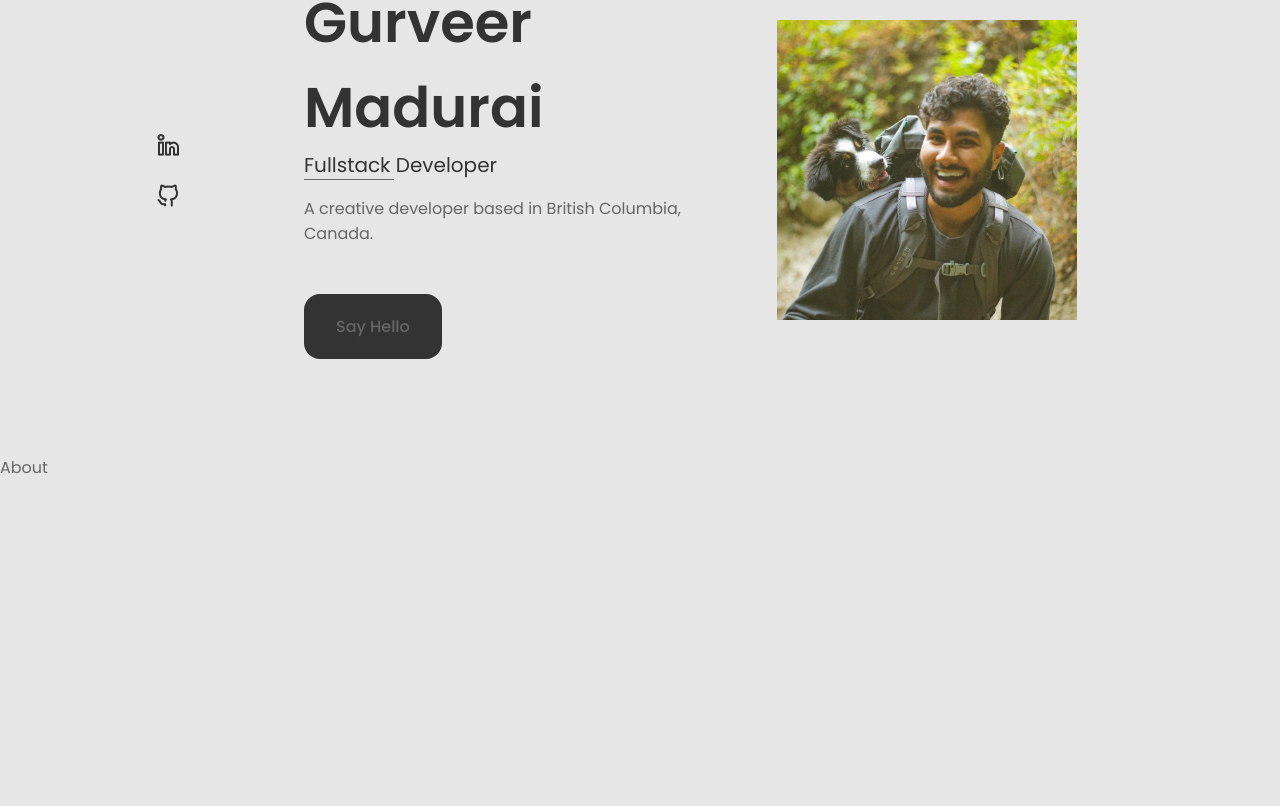
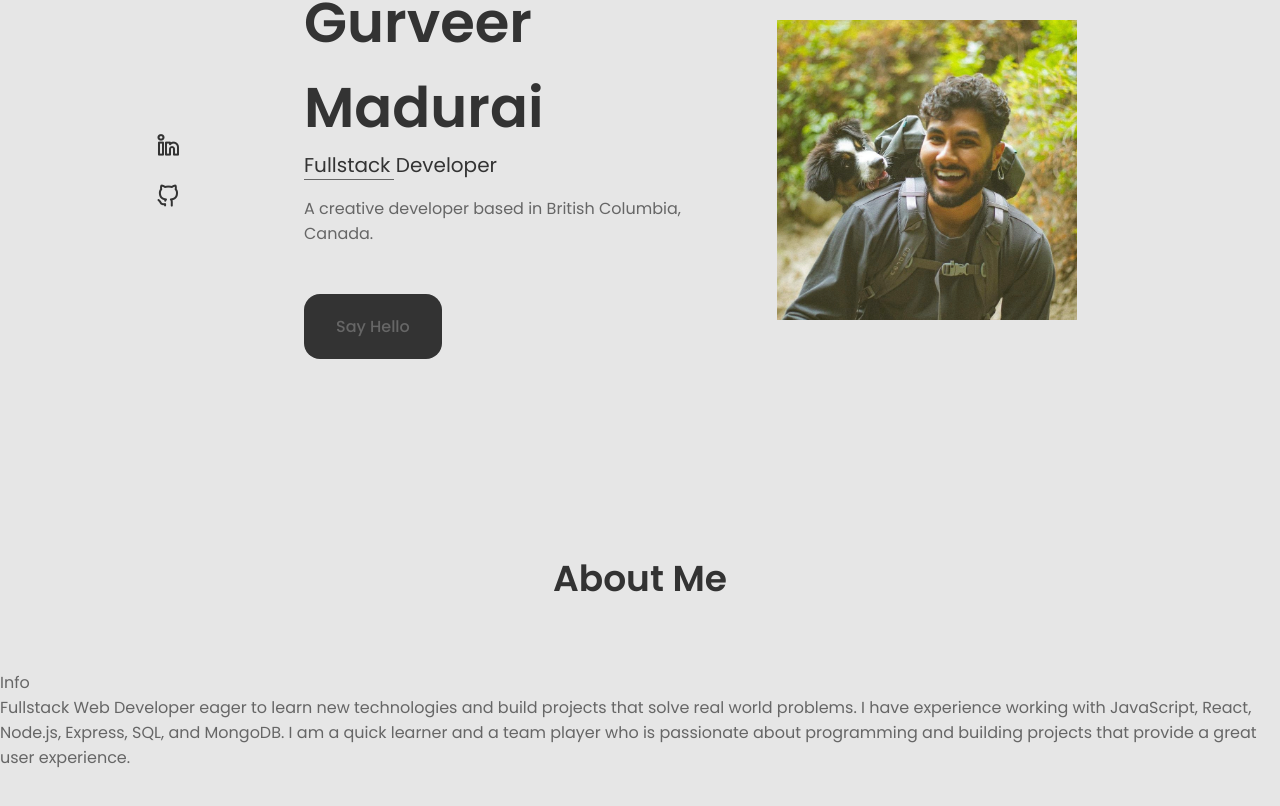
Before and after one commit to gurverm/react-portfolio, a React (Create React App) app: page / in a window 1280 px wide. Shown: the part 204-1010 px from the top of the page. Before the commit the page ends 800 px from the top, so only its background shows below. Built offline with nearby package versions, Linux system fonts and the light colour scheme; a web font is replaced by a local one.

Commit message:
about me updated

```diff
--- a/src/App.js
+++ b/src/App.js
@@ -6,7 +6,6 @@ import About from './components/about/About';
 
 
 // import { BrowserRouter as Router, Routes, Route } from 'react-router-dom';
-// import AboutMe from './components/AboutMe';
 // import Portfolio from './components/Portfolio';
 // import Contact from './components/Contact';
 // import Resume from './components/Resume';
--- a/src/components/about/About.jsx
+++ b/src/components/about/About.jsx
@@ -1,9 +1,24 @@
 import React from 'react'
-
+import Info from './Info'
 const About = () => {
   return (
-    <div>About</div>
-  )
+    <section className='about section' id='about'>
+        <h2 className='section_title'>About Me</h2>
+        <span className='section_subtitle'></span>
+
+        <div className='about_data'>
+            <Info/>
+            <p className="about_description">
+                Fullstack Web Developer eager to learn new technologies and build
+                projects that solve real world problems. I have experience
+                working with JavaScript, React, Node.js, Express, SQL, and
+                MongoDB. I am a quick learner and a team player who
+                is passionate about programming and building projects that
+                provide a great user experience.
+            </p>
+        </div>
+    </section>
+    )
 }
 
 export default About
--- /dev/null
+++ b/src/components/about/Info.jsx
@@ -0,0 +1,9 @@
+import React from 'react'
+
+const Info = () => {
+  return (
+    <div>Info</div>
+  )
+}
+
+export default Info
```
Also changed, not shown: src/components/AboutMe.js (deleted, +0 -28 lines).
